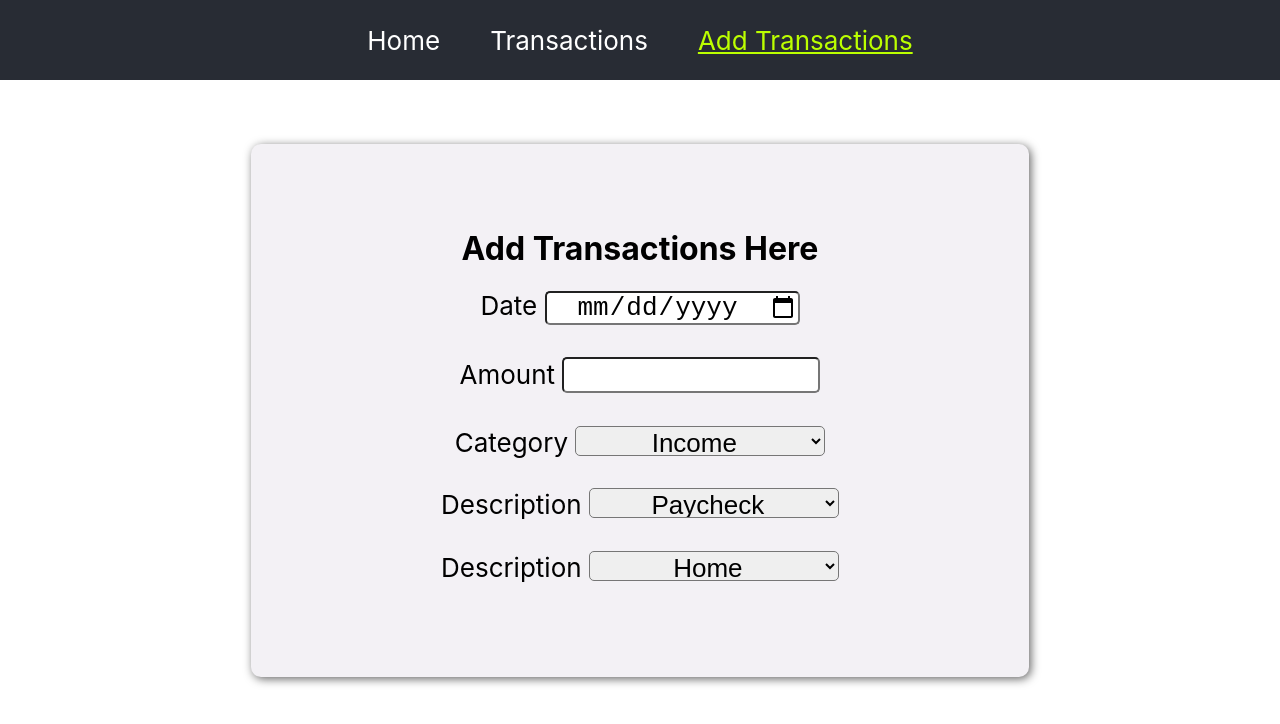
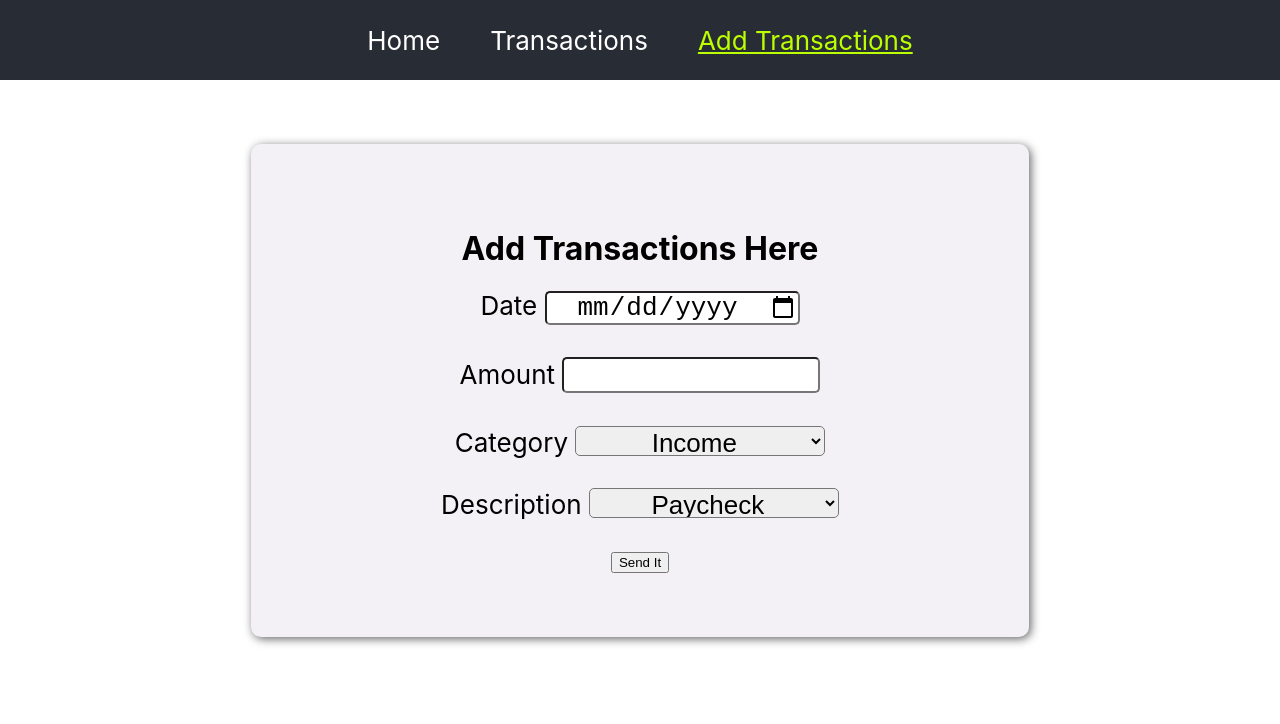
Before and after one commit to N2IT/p2-budget-binge, a React (Create React App) app: page /add-transactions in a window 1280 px wide. Shown: the top 724 px of the page. Built offline with nearby package versions, Linux system fonts and the light colour scheme; data requests are answered from the project's data file.

Commit message:
state to category - determines description offerings

```diff
--- a/db.json
+++ b/db.json
@@ -5,7 +5,7 @@
             "amount": 1000.00,
             "date": "2024-1-1",
             "category": "income",
-            "description": "miscellaneous income"
+            "description": "miscellaneous"
         },
         {
             "id": 2,
--- a/src/components/TransactionComponent.js
+++ b/src/components/TransactionComponent.js
@@ -5,13 +5,14 @@ function TransactionComponent() {
     const transactions = useOutletContext();
 
     const transactionalData = transactions.map((transaction) => {
+        console.log(transaction.id)
         return (
-            <tbody>
+            <tbody key={transaction.id}>
                 <tr>
                     <td>{transaction.date}</td>
                     <td>{transaction.category}</td>
                     <td>{transaction.description}</td>
-                    <td>{transaction.amount}</td>
+                    <td>${parseFloat(transaction.amount).toFixed(2)}</td>
                 </tr>
             </tbody>
         )
--- a/src/components/TransactionFormComp.js
+++ b/src/components/TransactionFormComp.js
@@ -0,0 +1,59 @@
+import { useState } from 'react'
+
+function TransactionForm() {
+
+    const [ isIncome, setAsIncome ] = useState(true)
+
+    const formData = {
+
+    }
+
+    function toggleDescription(){
+        setAsIncome((isIncome) => !isIncome)
+    }
+
+    function handleSubmit(e){
+        e.preventDefault();
+        console.log(e.target.value)
+    }
+
+    return (
+        <div class="add-transactions-form">
+                    <h1>Add Transactions Here</h1>
+                    <form method="post" onSubmit={handleSubmit}>
+                        <label htmlFor='Date'>Date </label>
+                        <input name="date" label="Date" type="date"></input>
+                        <br />
+                        <label htmlFor='Amount'>Amount </label>
+                        <input name="amount" type="number" min="1" step="any"></input>
+                        <br />
+                        <label htmlFor='Category'>Category </label>
+                        <select onChange={toggleDescription} name="category" id="category">
+                            <option value="income">Income</option>
+                            <option value="expense">Expense</option>
+                        </select>
+                        <br />
+                        <label htmlFor='Description'>Description </label>
+                        {isIncome ?
+                            <select name="income description" id="income_description">
+                                <option value="paycheck">Paycheck</option>
+                                <option value="miscellaneous">Miscellaneous</option>
+                            </select>
+                            :
+                            <select name="expense description" id="expense_description">
+                                <option value="home">Home</option>
+                                <option value="utilities">Utilities</option>
+                                <option value="groceries">Groceries</option>
+                                <option value="auto">Auto</option>
+                                <option value="entertainment">Entertainment</option>
+                                <option value="other">Other</option>
+                            </select>}
+                        <br />
+                        <button class="button" type="submit">Send It</button>
+                    </form>
+                </div>
+
+    )
+}
+
+export default TransactionForm
--- a/src/pages/AddTransactions.js
+++ b/src/pages/AddTransactions.js
@@ -1,42 +1,12 @@
 //AddTransactions
 import '../App.css';
+import TransactionForm from '../components/TransactionFormComp';
 
 function AddTransactions() {
     return (
         <>
             <main>
-                <div class="add-transactions-form">
-                    <h1>Add Transactions Here</h1>
-                    <form>
-                        <label htmlFor='Date'>Date </label>
-                        <input label="Date" type="date"></input>
-                        <br />
-                        <label htmlFor='Amount'>Amount </label>
-                        <input type="number" min="1" step="any"></input>
-                        <br />
-                        <label htmlFor='Category'>Category </label>
-                        <select name="category" id="category">
-                            <option value="income">Income</option>
-                            <option value="expense">Expense</option>
-                        </select>
-                        <br />
-                        <label htmlFor='Income Description'>Description </label>
-                        <select name="income description" id="income_description">
-                            <option value="paycheck">Paycheck</option>
-                            <option value="miscellaneous">Miscellaneous</option>
-                        </select>
-                        <br />
-                        <label htmlFor='Expense Description'>Description </label>
-                        <select name="expense description" id="expense_description">
-                            <option value="home">Home</option>
-                            <option value="utilities">Utilities</option>
-                            <option value="groceries">Groceries</option>
-                            <option value="auto">Auto</option>
-                            <option value="entertainment">Entertainment</option>
-                            <option value="other">Other</option>
-                        </select>
-                    </form>
-                </div>
+                <TransactionForm />
             </main>
         </>
     )
```
Also changed, not shown: src/components/TransactionList.js (deleted).
